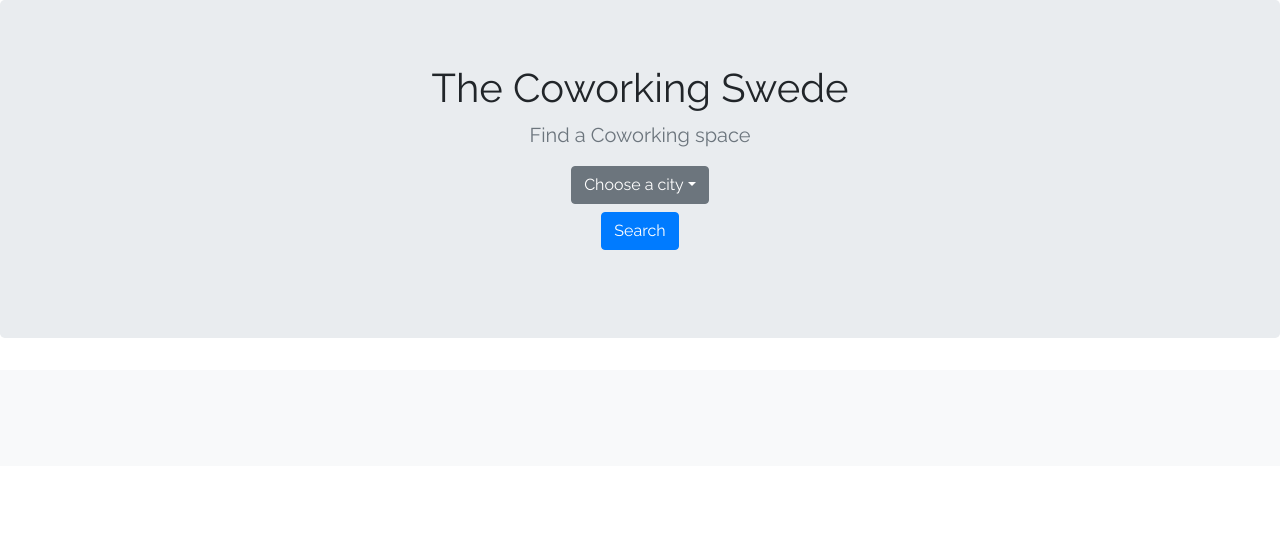
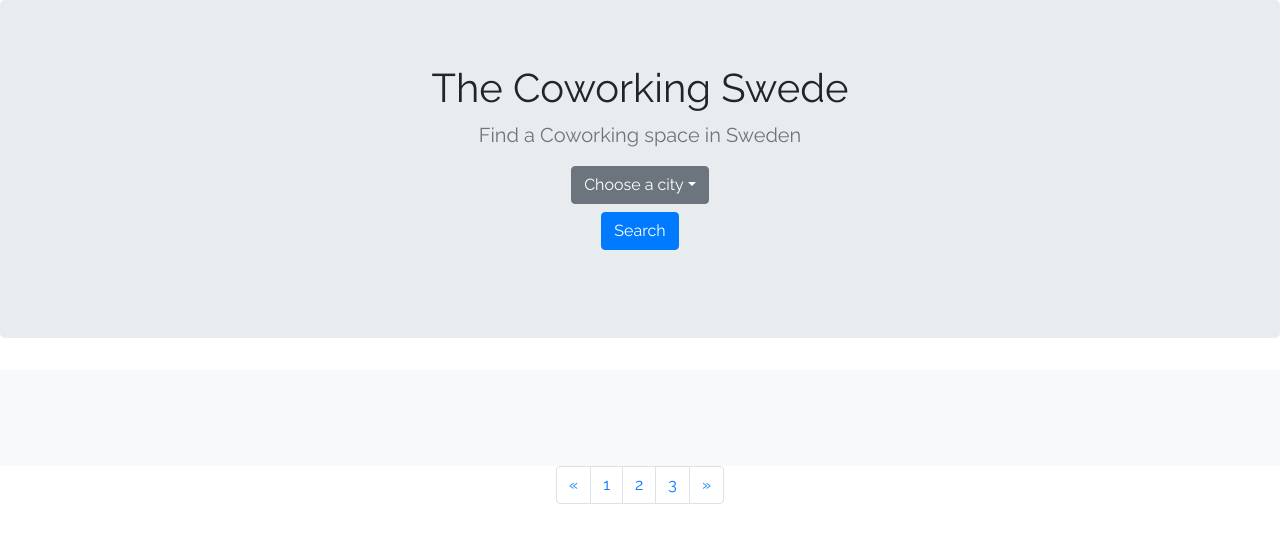
Before and after one commit to LivHed/coworking-spaces, a Flask app: page / in a window 1280 px wide. Shown: the top 543 px of the page. Run offline with Flask 2, Linux system fonts and the light colour scheme; data that the repository does not hold is empty; some libraries are stand-ins or nearby versions.

Commit message:
Add pagination code snippet and modify

```diff
--- a/templates/home.html
+++ b/templates/home.html
@@ -5,7 +5,7 @@
 <section class="jumbotron text-center">
     <div class="container">
         <h1 class="jumbotron-heading">The Coworking Swede</h1>
-        <p class="lead text-muted">Find a Coworking space</p>
+        <p class="lead text-muted">Find a Coworking space in Sweden</p>
         <p>
             <div class="dropdown">
                 <button class="btn btn-secondary dropdown-toggle" type="button" id="dropdownMenuButton" data-toggle="dropdown" aria-haspopup="true" aria-expanded="false">
@@ -42,7 +42,7 @@
                    <li class="list-group-item">{{coworkingspace.city_name}}</li>
                    <li class="list-group-item">{{coworkingspace.coworking_address}}</li>
                    <li class="list-group-item">{{coworkingspace.opening_hours}}</li>
-                  <li class="list-group-item"> <a href="#" class="card-link">{{coworkingspace.website_url}}</a> </li>
+                  <li class="list-group-item"> <a href="#" target="blank" class="card-link">{{coworkingspace.website_url}}</a> </li>
                   <li class="list-group-item"><button type="button" class="btn btn-sm btn-outline-secondary">View more</button> </li>
                    </ul>
                    </div>
@@ -53,8 +53,31 @@
               </div>
             </div>
 
+          <div class="container">
+           <div class="row">
+             <div class="col-md-12">
+            <nav aria-label="Page navigation example">
+  <ul class="pagination justify-content-center">
+    <li class="page-item">
+      <a class="page-link" href="#" aria-label="Previous">
+        <span aria-hidden="true">&laquo;</span>
+      </a>
+    </li>
+    <li class="page-item"><a class="page-link" href="#">1</a></li>
+    <li class="page-item"><a class="page-link" href="#">2</a></li>
+    <li class="page-item"><a class="page-link" href="#">3</a></li>
+    <li class="page-item">
+      <a class="page-link" href="#" aria-label="Next">
+        <span aria-hidden="true">&raquo;</span>
+      </a>
+    </li>
+  </ul>
+</nav>
+  </div>
+  </div>
+  </div>
 
 
-      </main>
+</main>
 
 {% endblock %}
```
